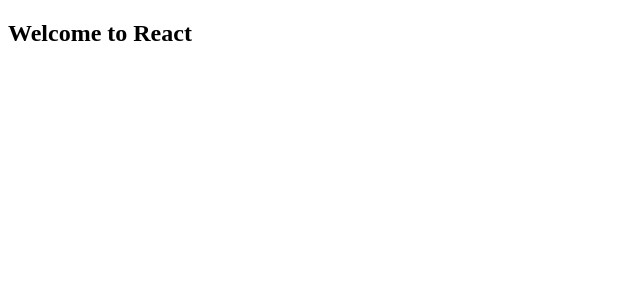
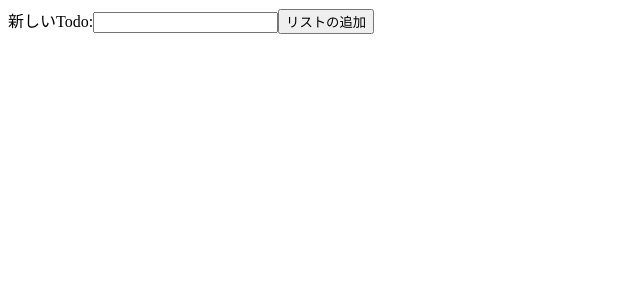
Before and after one commit to takehiroman/TodoApp, a React (Create React App) app in the folder client/: page / in a window 1280 px wide. Shown: the top 300 px of the page, without its empty margins (0-640 px from the left). Built offline with nearby package versions, Linux system fonts and the light colour scheme.

Commit message:
React/Reduxでフォーム入力のレスポンスを確認した

```diff
--- a/client/package.json
+++ b/client/package.json
@@ -7,7 +7,9 @@
     "react-dom": "^15.6.2"
   },
   "devDependencies": {
-    "react-scripts": "1.0.13"
+    "axios": "^0.16.2",
+    "react-scripts": "1.0.13",
+    "redux": "^3.7.2"
   },
   "scripts": {
     "start": "react-scripts start",
--- a/client/src/actions.js
+++ b/client/src/actions.js
@@ -0,0 +1,12 @@
+export const TODO = 'TODO'
+export const INITIALIZE_FORM = 'INITIALIZE_FORM'
+
+//action creaters
+export const addTodo = todo => ({
+    type: TODO,
+    todo,
+})
+
+export const initializeForm = () => ({
+    type: INITIALIZE_FORM,
+})
--- /dev/null
+++ b/client/src/component/AddForm.js
@@ -0,0 +1,23 @@
+import React from 'react'
+import { addTodo } from '../actions'
+
+const AddForm = ({ store }) => {
+    //formからの内容を取得する
+    const { todo } = store.getState().form
+
+    return(
+        <div>
+            <form>
+                <label>
+                    新しいTodo:
+                    <input value={todo} onChange={e => store.dispatch(addTodo(e.target.value))} />
+                </label>
+                <button type="submit">リストの追加</button>
+            </form>
+        </div>
+
+
+    )
+}
+
+export default AddForm
--- a/client/src/component/App.js
+++ b/client/src/component/App.js
@@ -1,13 +1,13 @@
 import React, { Component } from 'react';
-
+import AddForm from './AddForm';
+import TodoList from './TodoList';
 
 class App extends Component {
   render() {
     return (
-      <div className="App">
-        <div className="App-header">
-          <h2>Welcome to React</h2>
-        </div>
+      <div>
+        <AddForm store={this.props.store} />
+        <TodoList store={this.props.store} />
       </div>
     );
   }
--- /dev/null
+++ b/client/src/component/TodoList.js
@@ -0,0 +1,10 @@
+import React from 'react'
+
+const TodoList = ({ store }) => {
+    return(
+        <div>
+        </div>
+    )
+}
+
+export default TodoList
--- a/client/src/index.js
+++ b/client/src/index.js
@@ -1,5 +1,19 @@
-import React from 'react';
-import ReactDOM from 'react-dom';
+import React from 'react'
+import ReactDOM from 'react-dom'
 import App from './component/App'
+import { createStore } from 'redux'
+import rootReducer from './reducers'
 
-ReactDOM.render(<App />, document.getElementById('root'));
+const store = createStore(rootReducer)
+
+const render = () => {
+    ReactDOM.render(
+        <App store={store} />,
+        document.getElementById('root')
+    );
+}
+
+store.subscribe(() => {
+    render()
+})
+render()
--- a/client/src/reducers.js
+++ b/client/src/reducers.js
@@ -0,0 +1,40 @@
+import {  combineReducers } from 'redux'
+import { TODO,INITIALIZE_FORM } from './actions'
+
+//初期のstate
+const initialState = {
+  form:{  todo: '',
+  },
+  todos: {
+      isFetching: false,
+      todoArray: [],
+  },
+}
+//formのreducer
+const formReducer = (state = initialState.form,action) => {
+    switch (action.type){
+        case TODO:
+            return{
+                ...state,
+                todo: action.todo,
+            }
+        case INITIALIZE_FORM:
+            return initialState.form
+        default:
+            return state
+    }
+}
+//todoのreducer
+const todosReducer = (state = initialState.todos,action) => {
+    switch (action.type){
+        default:
+            return state
+    }
+}
+
+const rootReducer = combineReducers({
+    form: formReducer,
+    todos:todosReducer
+})
+
+export default rootReducer
```
Also changed, not shown: 1 other file (tests, documents, lock files or other folders).
